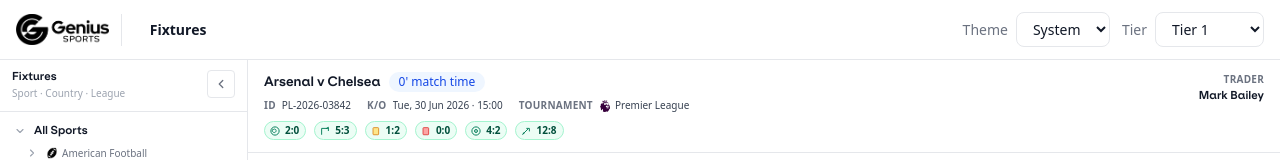
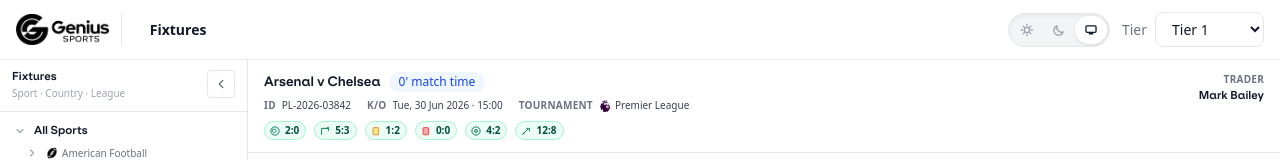
Before and after one commit to GS-MarkBailey/traderdashboard, a React (Vite) app: page / in a window 1280 px wide. Shown: the top 160 px of the page. Built offline with nearby package versions, Linux system fonts and the light colour scheme.

Commit message:
Replace theme dropdown with icon segmented toggle.
Use a pill-style sun/moon/system control with a sliding active indicator for quicker theme switching in the header.

Co-authored-by: Cursor <cursoragent@cursor.com>

```diff
--- a/src/components/ThemeSelect.tsx
+++ b/src/components/ThemeSelect.tsx
@@ -1,25 +1,103 @@
+import { type ReactElement } from 'react'
 import { THEME_OPTIONS, useTheme, type Theme } from '../lib/theme'
 
-import { FORM_LABEL_CLASS, FORM_SELECT_CLASS } from '../lib/tableTypography'
+function SunIcon() {
+  return (
+    <svg width="14" height="14" viewBox="0 0 16 16" fill="none" aria-hidden>
+      <circle cx="8" cy="8" r="3" stroke="currentColor" strokeWidth="1.5" />
+      <path
+        d="M8 1.5v1.75M8 12.75V14.5M14.5 8h-1.75M3.25 8H1.5M12.4 3.6l-1.24 1.24M4.84 11.16l-1.24 1.24M12.4 12.4l-1.24-1.24M4.84 4.84 3.6 3.6"
+        stroke="currentColor"
+        strokeWidth="1.5"
+        strokeLinecap="round"
+      />
+    </svg>
+  )
+}
+
+function MoonIcon() {
+  return (
+    <svg width="14" height="14" viewBox="0 0 16 16" fill="none" aria-hidden>
+      <path
+        d="M12.8 10.2A5.5 5.5 0 0 1 5.8 3.2 5.5 5.5 0 1 0 12.8 10.2Z"
+        stroke="currentColor"
+        strokeWidth="1.5"
+        strokeLinejoin="round"
+      />
+    </svg>
+  )
+}
+
+function SystemIcon() {
+  return (
+    <svg width="14" height="14" viewBox="0 0 16 16" fill="none" aria-hidden>
+      <rect
+        x="2.25"
+        y="3.25"
+        width="11.5"
+        height="7.5"
+        rx="1.25"
+        stroke="currentColor"
+        strokeWidth="1.5"
+      />
+      <path
+        d="M6 12.25h4M8 10.75V12.25"
+        stroke="currentColor"
+        strokeWidth="1.5"
+        strokeLinecap="round"
+      />
+    </svg>
+  )
+}
+
+const THEME_ICONS: Record<Theme, () => ReactElement> = {
+  light: SunIcon,
+  dark: MoonIcon,
+  system: SystemIcon,
+}
 
 export function ThemeSelect() {
   const { theme, setTheme } = useTheme()
+  const activeIndex = Math.max(
+    0,
+    THEME_OPTIONS.findIndex((option) => option.value === theme),
+  )
 
   return (
-    <label className="flex items-center gap-2">
-      <span className={FORM_LABEL_CLASS}>Theme</span>
-      <select
-        value={theme}
-        onChange={(event) => setTheme(event.target.value as Theme)}
-        className={FORM_SELECT_CLASS}
-        aria-label="Color theme"
-      >
-        {THEME_OPTIONS.map((option) => (
-          <option key={option.value} value={option.value}>
-            {option.label}
-          </option>
-        ))}
-      </select>
-    </label>
+    <div
+      role="radiogroup"
+      aria-label="Color theme"
+      className="relative inline-grid grid-cols-3 rounded-full border border-app-border bg-app-subtle p-0.5 shadow-inner"
+    >
+      <span
+        aria-hidden
+        className="pointer-events-none absolute top-0.5 bottom-0.5 left-0.5 w-[calc((100%-0.25rem)/3)] rounded-full bg-app-surface shadow-sm ring-1 ring-app-border/50 transition-transform duration-200 ease-out"
+        style={{ transform: `translateX(${activeIndex * 100}%)` }}
+      />
+
+      {THEME_OPTIONS.map((option) => {
+        const active = theme === option.value
+        const Icon = THEME_ICONS[option.value]
+
+        return (
+          <button
+            key={option.value}
+            type="button"
+            role="radio"
+            aria-checked={active}
+            aria-label={option.label}
+            title={option.label}
+            onClick={() => setTheme(option.value)}
+            className={`relative z-10 flex h-7 w-8 items-center justify-center rounded-full transition-colors ${
+              active
+                ? 'text-app-text'
+                : 'text-app-text-faint hover:text-app-text-muted'
+            }`}
+          >
+            <Icon />
+          </button>
+        )
+      })}
+    </div>
   )
 }
```
